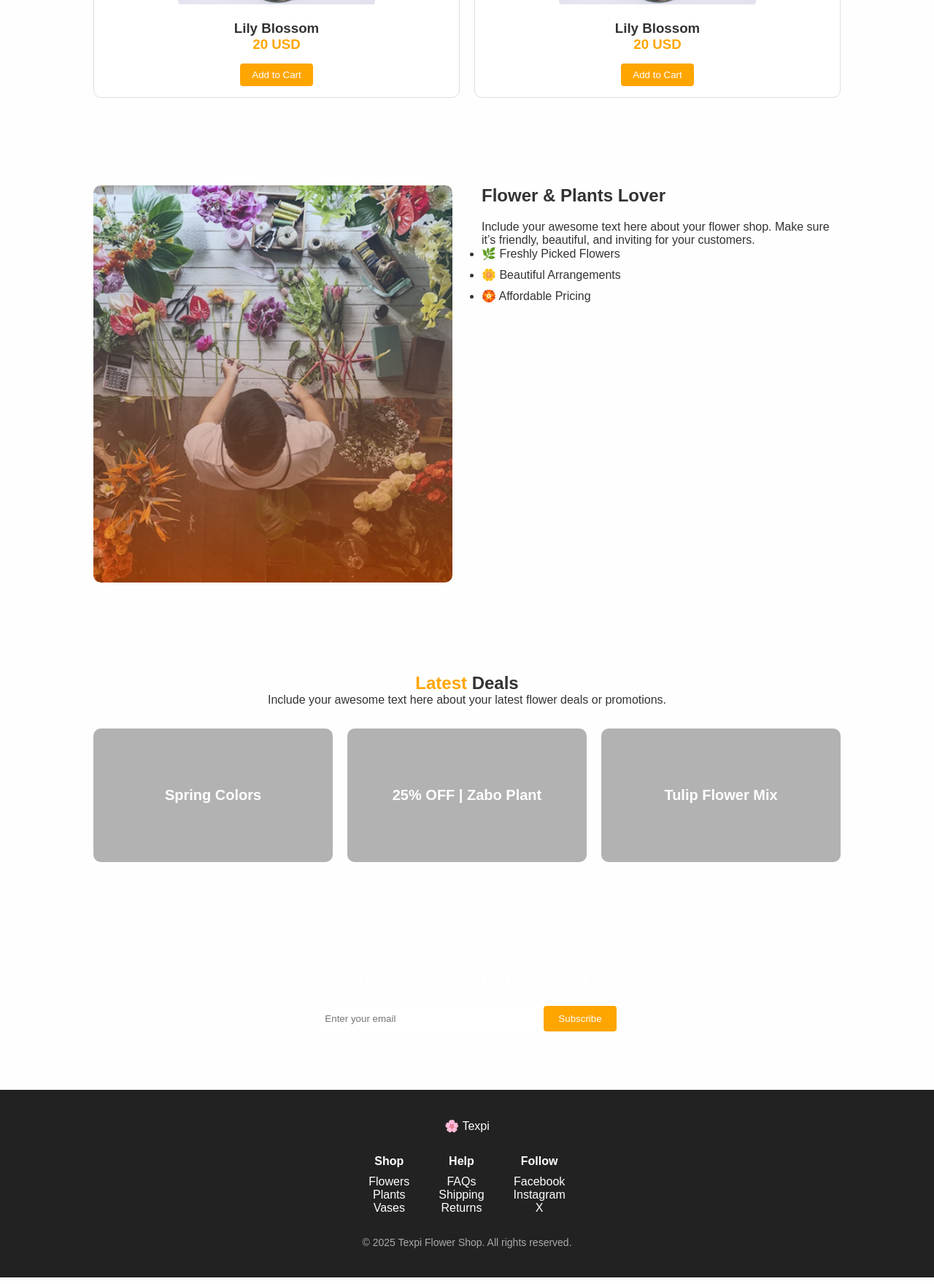
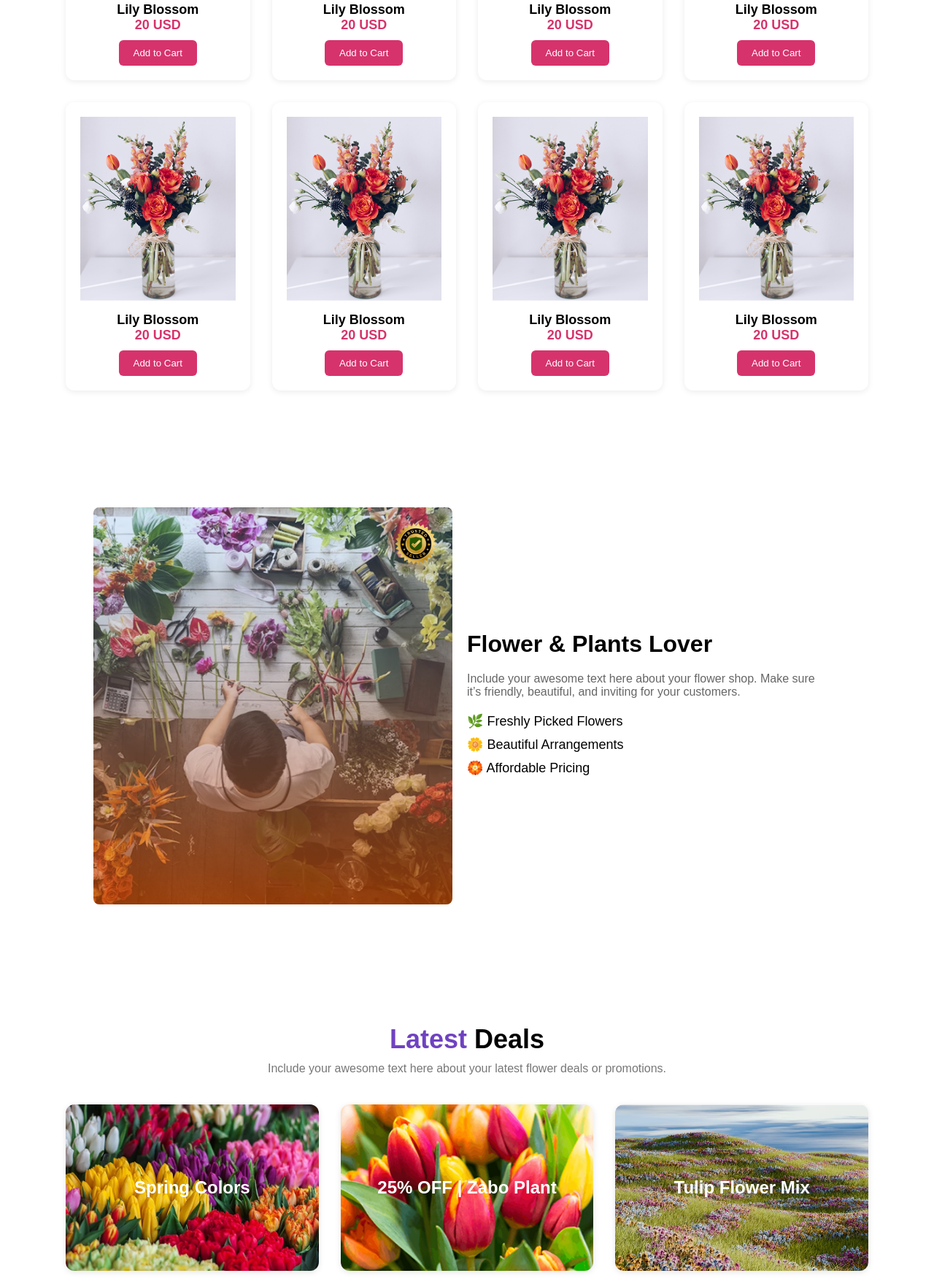
Before and after one commit to Sakline313/assignment-2-_project02, a plain HTML site: page index.html in a window 1280 px wide. Shown: the part 1038-2797 px from the top of the page at 73% size. Drawn offline with Linux system fonts and the light colour scheme.

Commit message:
all changes html and css file

```diff
--- a/index.html
+++ b/index.html
@@ -38,24 +38,55 @@
   <h2><span>Our</span> Plants</h2>
   <p>Include your awesome tag line here about flower design and flower farm.</p>
   <div class="plant-grid">
-      <!-- Flower Cards -->
+    <!-- 8 Flower Cards -->
+    <div class="card">
+      <img src="assainment 2/B12A02-Responsive-Flowers/assets/sample-flower-image.png" alt="Flower">
+      <h3>Lily Blossom<br><span>20 USD</span></h3>
+      <button>Add to Cart</button>
+    </div>
+    <!-- repeat 7 more times -->
     <div class="card">
       <img src="assainment 2/B12A02-Responsive-Flowers/assets/sample-flower-image.png" alt="Flower">
       <h3>Lily Blossom<br><span>20 USD</span></h3>
       <button>Add to Cart</button>
     </div>
     <div class="card">
-        <img src="assainment 2/B12A02-Responsive-Flowers/assets/sample-flower-image.png"  alt="Flower">
+      <img src="assainment 2/B12A02-Responsive-Flowers/assets/sample-flower-image.png" alt="Flower">
       <h3>Lily Blossom<br><span>20 USD</span></h3>
       <button>Add to Cart</button>
     </div>
-      <!-- Repeat 6 more cards (copy-paste above block) -->
+    <div class="card">
+      <img src="assainment 2/B12A02-Responsive-Flowers/assets/sample-flower-image.png" alt="Flower">
+      <h3>Lily Blossom<br><span>20 USD</span></h3>
+      <button>Add to Cart</button>
+    </div>
+    <div class="card">
+      <img src="assainment 2/B12A02-Responsive-Flowers/assets/sample-flower-image.png" alt="Flower">
+      <h3>Lily Blossom<br><span>20 USD</span></h3>
+      <button>Add to Cart</button>
+    </div>
+    <div class="card">
+      <img src="assainment 2/B12A02-Responsive-Flowers/assets/sample-flower-image.png" alt="Flower">
+      <h3>Lily Blossom<br><span>20 USD</span></h3>
+      <button>Add to Cart</button>
+    </div>
+    <div class="card">
+      <img src="assainment 2/B12A02-Responsive-Flowers/assets/sample-flower-image.png" alt="Flower">
+      <h3>Lily Blossom<br><span>20 USD</span></h3>
+      <button>Add to Cart</button>
+    </div>
+    <div class="card">
+      <img src="assainment 2/B12A02-Responsive-Flowers/assets/sample-flower-image.png" alt="Flower">
+      <h3>Lily Blossom<br><span>20 USD</span></h3>
+      <button>Add to Cart</button>
+    </div>
   </div>
 </section>
 
+
   <!-- Feature Section -->
   <section class="feature">
-    <div class="feature-image">
+    <div class="feature-image"><img src="assainment 2/B12A02-Responsive-Flowers/assets/trusted-badge.png" alt="">
       <img src="assainment 2/B12A02-Responsive-Flowers/assets/flower-store.png" alt="Feature">
     </div>
     <div class="feature-text">
@@ -74,15 +105,15 @@
     <h2><span>Latest</span> Deals</h2>
     <p>Include your awesome text here about your latest flower deals or promotions.</p>
     <div class="deal-grid">
-      <div class="deal-card" style="background-image: url('images/deal1.jpg');">Spring Colors</div>
-      <div class="deal-card" style="background-image: url('images/deal2.jpg');">25% OFF | Zabo Plant</div>
-      <div class="deal-card" style="background-image: url('images/deal3.jpg');">Tulip Flower Mix</div>
+      <div class="deal-card" style="background-image: url('assainment 2/B12A02-Responsive-Flowers/assets/deal-bloom.png');">Spring Colors</div>
+      <div class="deal-card" style="background-image: url('assainment 2/B12A02-Responsive-Flowers/assets/deal-ana.png');">25% OFF | Zabo Plant</div>
+      <div class="deal-card" style="background-image: url('assainment 2/B12A02-Responsive-Flowers/assets/deal-zabo.png');">Tulip Flower Mix</div>
     </div>
   </section>
 
   <!-- Join Section -->
   <section class="join">
-    <div class="join-bg" style="background-image: url('images/banner.jpg');">
+    <div class="join-bg" style="background-image: url('assainment 2/B12A02-Responsive-Flowers/assets/news-letter-bg.png');">
       <h2>Join the colorful Bunch</h2>
       <form>
         <input type="email" placeholder="Enter your email">
@@ -94,7 +125,8 @@
   <!-- Footer -->
   <footer>
     <div class="footer-container">
-      <div class="footer-logo">🌸 Texpi</div>
+      <div class="footer-logo"><img src="assainment 2/B12A02-Responsive-Flowers/assets/logo.png" alt="">
+    </div>
       <div class="footer-columns">
         <div>
           <h4>Shop</h4>
--- a/style.css
+++ b/style.css
@@ -3,216 +3,270 @@
   margin: 0;
   padding: 0;
   box-sizing: border-box;
+  font-family: Arial, sans-serif;
 }
-body {
-  font-family: Arial, sans-serif;
-  background: #fefefe;
-  color: #333;
+body{
+  background-color: #FFFFFF;
 }
 
 /* Navbar */
 .navbar {
-  background: #fff;
-  box-shadow: 0 2px 8px rgba(0,0,0,0.05);
-  padding: 15px 0;
+  background: #FFFFFF;
+  padding: 20px 40px;
+  box-shadow: 0 2px 4px rgba(0,0,0,0.1);
 }
 .navbar .container {
-  width: 90%;
-  margin: auto;
   display: flex;
+  align-items: center;
   justify-content: space-between;
-  align-items: center;
 }
 .navbar nav a {
-  margin: 0 12px;
+  margin: 0 15px;
   text-decoration: none;
-  color: #333;
+  color: #444;
+  font-weight: bold;
 }
-.navbar nav a:hover {
-  color: orange;
-}
-.logo {
+.navbar .cart {
   font-size: 24px;
-  color: orange;
-}
-.cart {
-  font-size: 20px;
 }
 
-/* Hero */
+/* Hero Section */
 .hero {
   display: flex;
+  align-items: center;
+  justify-content: space-between;
+  padding: 60px 10%;
+  background: #FFFFFF;
   flex-wrap: wrap;
-  align-items: center;
-  padding: 60px 10%;
 }
 .hero-text {
-  flex: 1;
+  max-width: 500px;
 }
-.hero h1 {
+.hero-text h1 {
   font-size: 48px;
+  line-height: 1.2;
 }
-.hero .highlight {
-  color: orange;
+.hero-text .highlight {
+  color: #d6336c;
 }
-.hero p {
-  margin-top: 15px;
+.hero-text p {
+  margin-top: 20px;
   font-size: 18px;
   color: #555;
 }
-.hero-image {
-  flex: 1;
-  text-align: center;
-}
 .hero-image img {
-  max-width: 100%;
-  border-radius: 10px;
+  max-width: 500px;
+  width: 100%;
 }
 
-/* Plants Section */
+/* Our Plants Section */
 .plants {
-  padding: 60px 10%;
   text-align: center;
+  padding: 80px 20px;
+}
+.plants h2 {
+  font-size: 36px;
+  margin-bottom: 10px;
 }
 .plants h2 span {
-  color: orange;
+  color: #d6336c;
+}
+.plants p {
+  color: #777;
+  margin-bottom: 40px;
 }
 .plant-grid {
   display: grid;
   grid-template-columns: repeat(auto-fit, minmax(220px, 1fr));
-  gap: 20px;
-  margin-top: 40px;
+  gap: 30px;
+  max-width: 1100px;
+  margin: 0 auto;
 }
 .card {
-  background: #fff;
-  border: 1px solid #ddd;
-  padding: 15px;
-  text-align: center;
-  border-radius: 10px;
+  background: #FFFFFF;
+  padding: 20px;
+  border-radius: 12px;
+  box-shadow: 0 2px 8px rgba(0,0,0,0.08);
+  transition: transform 0.3s ease;
+}
+.card:hover {
+  transform: translateY(-5px);
 }
 .card img {
-  max-width: 100%;
-  border-radius: 8px;
+  width: 100%;
+  height: auto;
+  margin-bottom: 10px;
 }
 .card h3 {
-  margin: 15px 0;
+  font-size: 18px;
+  margin-bottom: 10px;
 }
-.card span {
-  color: orange;
+.card h3 span {
+  color: #d6336c;
 }
 .card button {
-  background: orange;
+  padding: 10px 20px;
+  background: #d6336c;
   color: white;
-  padding: 8px 16px;
   border: none;
-  border-radius: 4px;
+  border-radius: 6px;
   cursor: pointer;
 }
 .card button:hover {
-  background: #e05e00;
+  background: #b02557;
 }
 
-/* Feature */
+/* Feature Section */
 .feature {
   display: flex;
   flex-wrap: wrap;
-  padding: 60px 10%;
-  gap: 40px;
+  align-items: center;
+  justify-content: center;
+  padding: 80px 10%;
+  background:#FFFFFF;
 }
-.feature-image,
+.feature-image {
+  position: relative;
+  flex: 1;
+  min-width: 300px;
+}
+.feature-image img:nth-child(2) {
+  width: 100%;
+  height: auto;
+  border-radius: 8px;
+}
+.feature-image img:first-child {
+  position: absolute;
+  top: 10px;
+  right: 10px;
+  width: 80px;
+  height: auto;
+  z-index: 2;
+}
 .feature-text {
   flex: 1;
-}
-.feature-image img {
-  max-width: 100%;
-  border-radius: 10px;
+  padding: 20px;
+  min-width: 300px;
 }
 .feature-text h2 {
+  font-size: 32px;
   margin-bottom: 20px;
+}
+.feature-text p {
+  color: #666;
+  margin-bottom: 20px;
+}
+.feature-text ul {
+  list-style: none;
 }
 .feature-text ul li {
   margin-bottom: 10px;
+  font-size: 18px;
 }
 
-/* Deals */
+/* Deals Section */
 .deals {
-  padding: 60px 10%;
   text-align: center;
+  padding: 80px 20px;
+  background: #FFFFFF;
+}
+.deals h2 {
+  font-size: 36px;
+  margin-bottom: 10px;
 }
 .deals h2 span {
-  color: orange;
+  color: #6f42c1;
+}
+.deals p {
+  color: #777;
+  margin-bottom: 40px;
 }
 .deal-grid {
   display: grid;
-  grid-template-columns: repeat(auto-fit, minmax(280px, 1fr));
-  gap: 20px;
-  margin-top: 30px;
+  grid-template-columns: repeat(auto-fit, minmax(250px, 1fr));
+  gap: 30px;
+  max-width: 1100px;
+  margin: 0 auto;
 }
 .deal-card {
   background-size: cover;
   background-position: center;
+  padding: 100px 20px;
   color: white;
-  padding: 80px 20px;
-  font-size: 20px;
+  font-size: 24px;
   font-weight: bold;
-  border-radius: 10px;
-  box-shadow: inset 0 0 0 2000px rgba(0,0,0,0.3);
+  border-radius: 12px;
+  box-shadow: 0 2px 8px rgba(0,0,0,0.1);
 }
 
-/* Join */
+/* Join Section */
+.join {
+  padding: 80px 20px;
+}
 .join-bg {
-  padding: 80px 10%;
-  text-align: center;
   background-size: cover;
   background-position: center;
+  padding: 80px 40px;
+  text-align: center;
+  border-radius: 12px;
   color: white;
 }
-.join h2 {
+.join-bg h2 {
   font-size: 32px;
   margin-bottom: 20px;
 }
-.join form {
+.join-bg form {
   display: flex;
+  flex-wrap: wrap;
   justify-content: center;
   gap: 10px;
-  flex-wrap: wrap;
 }
-.join input {
+.join-bg input[type="email"] {
   padding: 10px;
-  width: 300px;
+  border-radius: 6px;
   border: none;
-  border-radius: 4px;
+  width: 250px;
 }
-.join button {
-  background: orange;
+.join-bg button {
+  padding: 10px 20px;
+  background: #d6336c;
   color: white;
   border: none;
-  padding: 10px 20px;
-  border-radius: 4px;
+  border-radius: 6px;
   cursor: pointer;
 }
-.join button:hover {
-  background: #e05e00;
+.join-bg button:hover {
+  background: #b02557;
 }
 
 /* Footer */
 footer {
-  background: #222;
-  color: #fff;
-  padding: 40px 10%;
+  background: white;
+  padding: 40px 20px;
+  text-align: center;
 }
 .footer-container {
-  text-align: center;
+  max-width: 1200px;
+  margin: auto;
+}
+.footer-logo img {
+  width: 100px;
+  margin-bottom: 20px;
 }
 .footer-columns {
   display: flex;
   justify-content: center;
   flex-wrap: wrap;
   gap: 40px;
-  margin: 30px 0;
+  margin-bottom: 20px;
 }
-.footer-columns h4 {
+.footer-columns div h4 {
   margin-bottom: 10px;
+  font-size: 18px;
+}
+.footer-columns div p {
+  margin: 5px 0;
+  color: #777;
 }
 .footer-credit {
   font-size: 14px;
```
Lines whose indentation alone changed are shown as unchanged.
